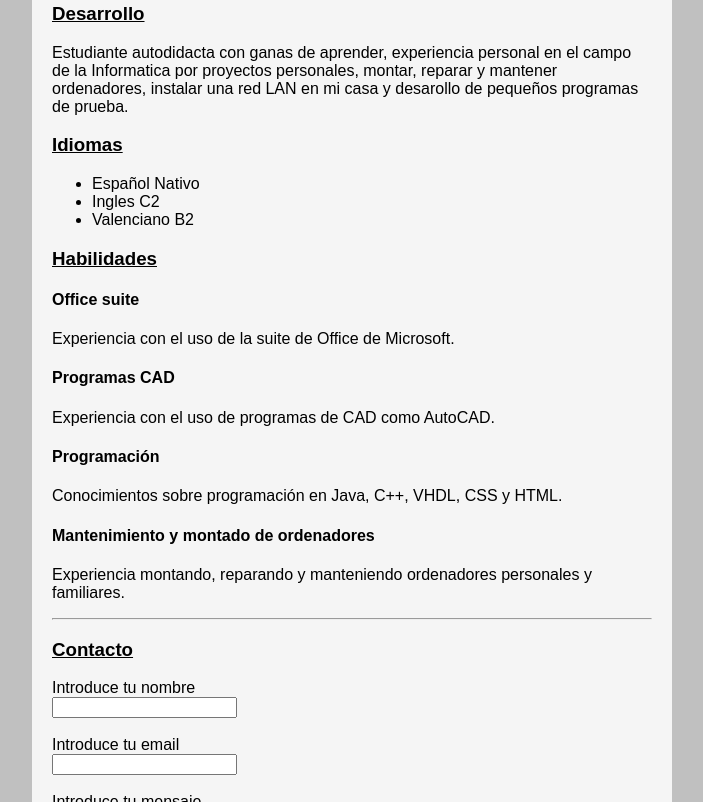
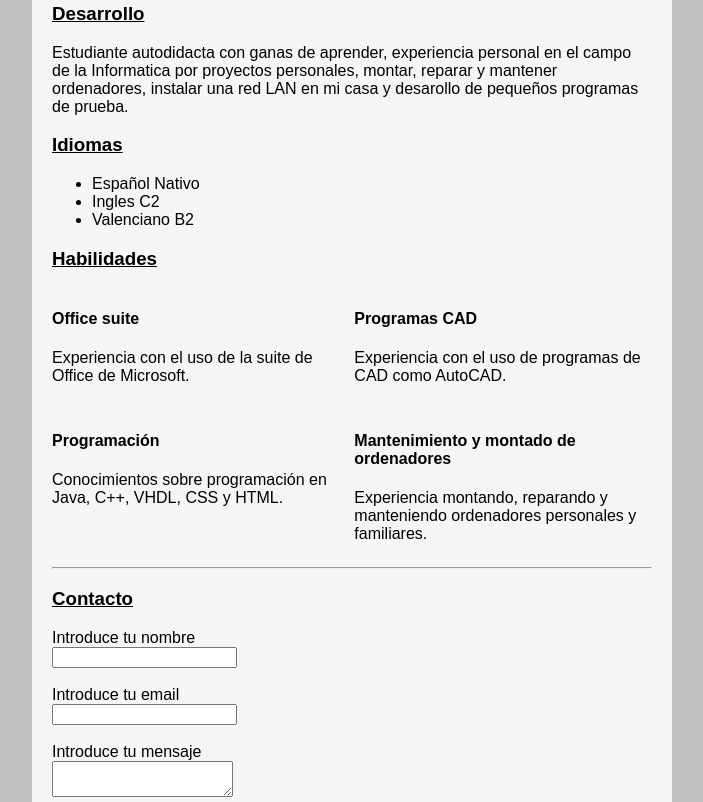
Before and after one commit to Sergio-G-P/PracticasHTML, a plain HTML site: page Practica personal.html in a window 1280 px wide. Shown: the part 516-1318 px from the top of the page, without its empty margins (288-991 px from the left). Drawn offline with Linux system fonts and the light colour scheme.

Commit message:
Rejilla habilidades

```diff
--- a/Practica personal.html
+++ b/Practica personal.html
@@ -49,6 +49,11 @@
             padding: 5px;               /* Le añade margen */
             color: inherit;             /* Le cambia el color */
             text-decoration: none;      /* Le quita el subrayado */
+        }
+        #rejilla{
+            display: grid;
+            grid-template-columns: auto auto;
+            gap: 10px;
         }
         #contacto iframe{flex: 1;border: 0;}
     </style>
```
